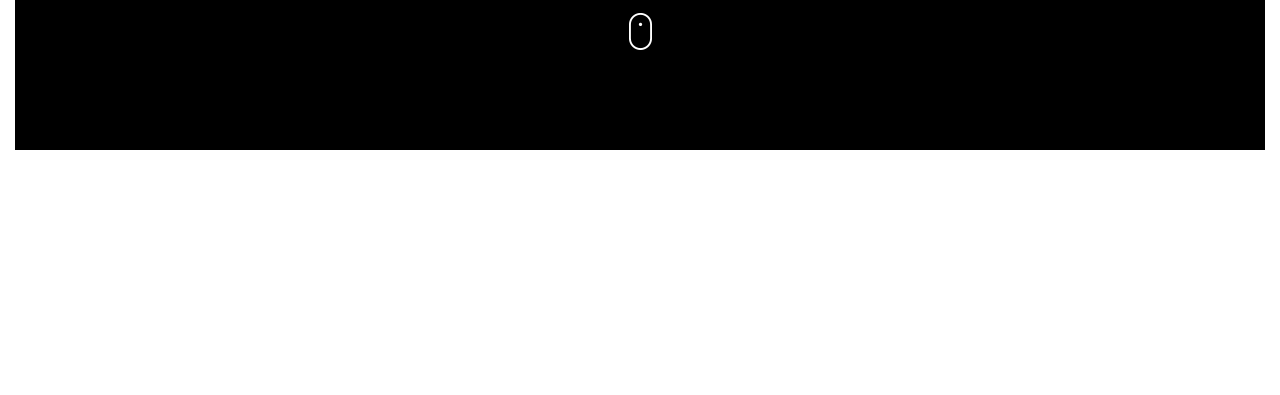
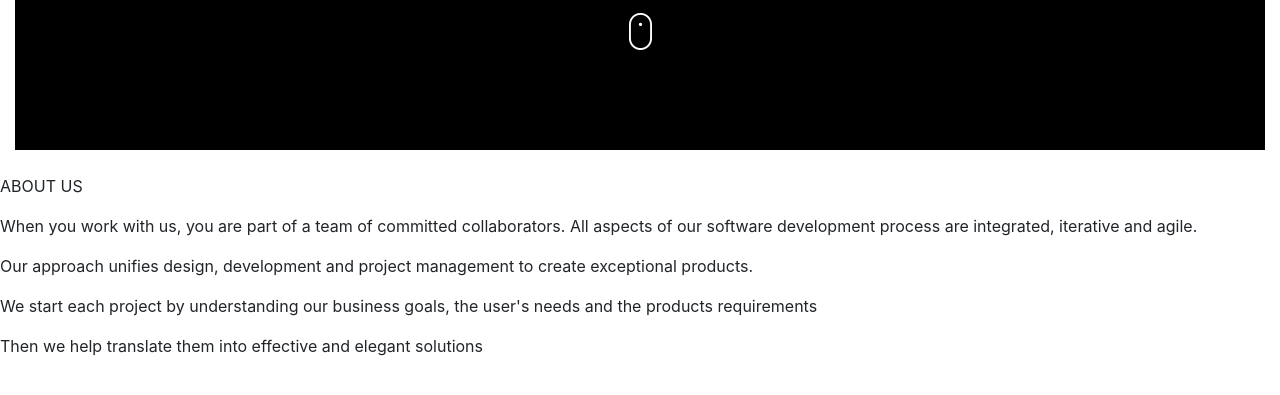
Before and after one commit to Cyprian-Branco/Delani_Studio, a plain HTML site: page index.html in a window 1280 px wide. Shown: the part 335-730 px from the top of the page. Drawn offline with Linux system fonts and the light colour scheme.

Commit message:
add about us information

```diff
--- a/index.html
+++ b/index.html
@@ -17,10 +17,24 @@
                 <h1 class="text-pad">WELCOME</h1>
                 <h1>TO DELANI STUDIO</h1>
                 <P>AMAZING PEOPLE ARE MAKING AMAZING DESIGNS IN A FUN ENVIRONMENT</P>
+                <img src="css/images/mouse_click.png" class="mouse-icon">
             </div>
-            <img src="css/images/mouse_click.png" class="mouse-icon">
         </div>
-        <div></div>
+    </div>
+    <div class="panel2">
+        <div class="text2">
+            <br><p>ABOUT US</p>
+            <p>When you work with us, you are part of a team of committed collaborators. All aspects of our
+                software development process are integrated, iterative and agile.</p>
+            <p>Our approach unifies design, development and project management to create exceptional products.</p>
+            <p>We start each project by understanding our business goals, the user's needs and the products requirements</p>
+            <p>Then we help translate them into effective and elegant solutions</p>
+        </div>
+    </div>
+    <div class="panel3">
+        <div class="text3">
+
+        </div>
     </div>
 </body>
 </html>
```
